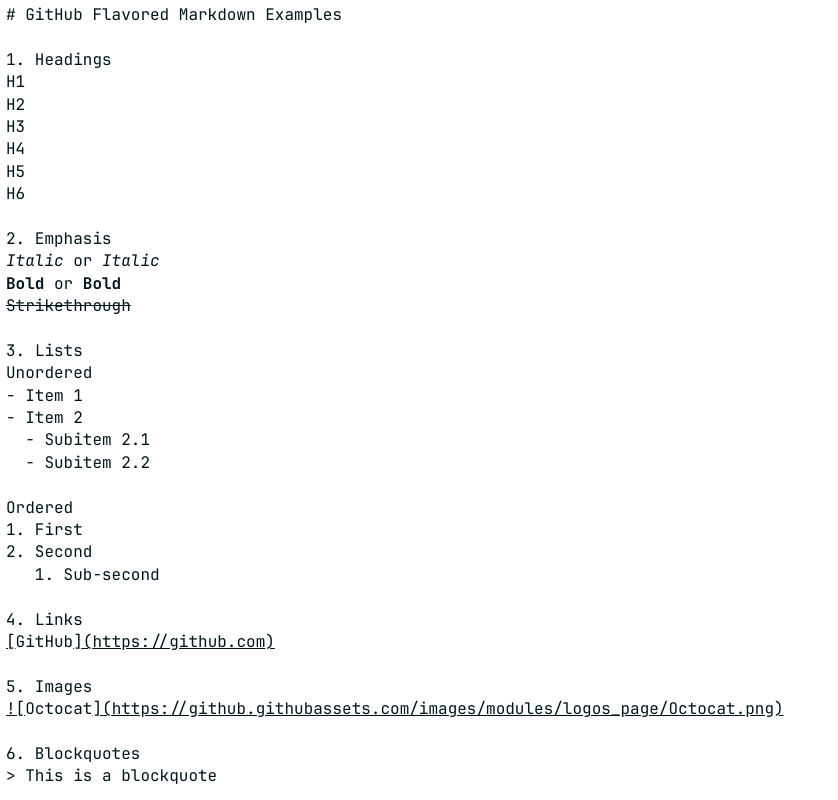
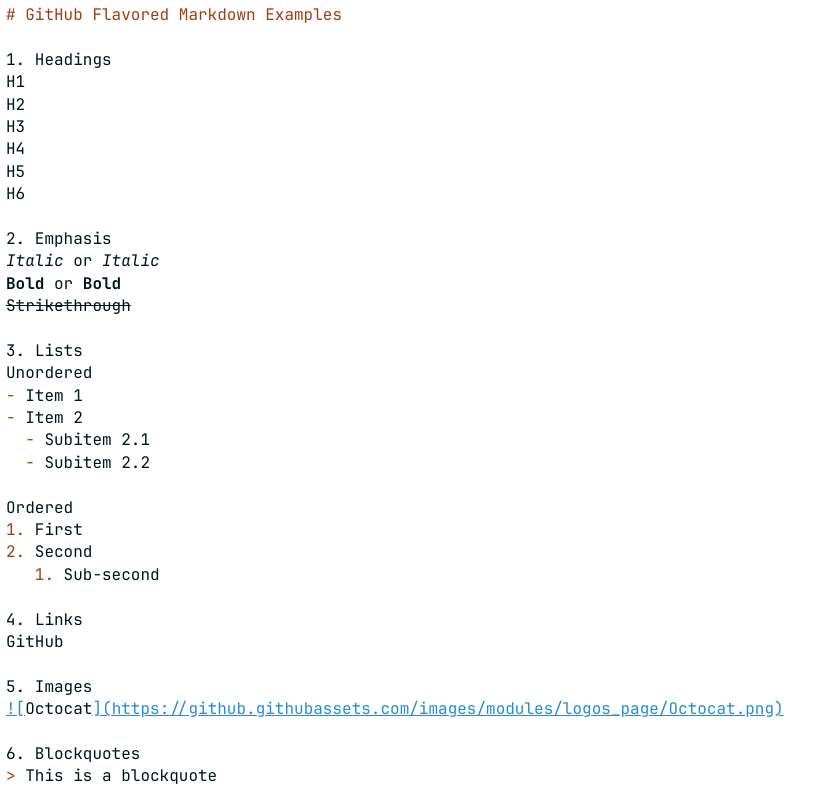
Before and after one commit to WilliamDavidson-02/rune, a React (Vite) app: page / in a window 1280 px wide. Shown: the whole page, without its empty margins (0-838 px from the left). Built offline with nearby package versions, Linux system fonts and the light colour scheme; no server answers.

Commit message:
refactor: replacted theme color names with syntax variable naming

```diff
--- a/src/components/editor/themes/runeDefault.ts
+++ b/src/components/editor/themes/runeDefault.ts
@@ -2,147 +2,77 @@ import { tags as t } from "@lezer/highlight"
 
 import { createTheme, type CreateThemeOptions } from "@lib/theme"
 
-export const defaultSettingsRuneLight: CreateThemeOptions["settings"] = {
-	background: "var(--color-light-base-900)",
-	foreground: "var(--color-light-base-000)",
-	selection: "var(--color-light-cyan-400)",
-	selectionMatch: "var(--color-light-orange-300)",
-	gutterBackground: "var(--color-light-base-900)",
-	gutterForeground: "var(--color-light-yellow-500)",
-	inlineCodeForegorund: "var(--color-light-yellow-200)",
-	inlineCodeBackground: "var(--color-light-yellow-400)",
-	linkMarkForeground: "var(--color-light-blue-300)",
-	linkMarkDecoration: "underline",
-	taskMarkerChecked: "var(--color-light-green-300)",
-	tooltipBackground: "var(--color-light-base-800)",
-	tooltipSelectedBackground: "var(--color-light-base-700)"
-}
+export const runeStyles: CreateThemeOptions["styles"] = [
+	{ tag: t.quote, color: "var(--tag-highlight-quote)" },
+	{ tag: t.comment, color: "var(--tag-highlight-comment)" },
 
-export const runeLightStyle: CreateThemeOptions["styles"] = [
-	{ tag: [t.quote], color: "var(--colo-light-base-000)" },
-	{ tag: [t.comment], color: "var(--color-light-base-500)" },
+	{ tag: t.bracket, color: "var(--tag-highlight-bracket)" },
+	{ tag: t.propertyName, color: "var(--tag-highlight-propertyName)" },
+	{ tag: t.meta, color: "var(--tag-highlight-meta)" },
+	{ tag: t.heading, color: "var(--tag-highlight-heading)" },
+
+	{ tag: t.className, color: "var(--tag-highlight-className)" },
+	{ tag: t.variableName, color: "var(--tag-highlight-variableName)" },
+	{ tag: t.atom, color: "var(--tag-highlight-atom)" },
+
+	{ tag: t.attributeName, color: "var(--tag-highlight-attributeName)" },
+	{ tag: t.number, color: "var(--tag-highlight-number)" },
+	{ tag: t.string, color: "var(--tag-highlight-string)" },
+	{ tag: t.bool, color: "var(--tag-highlight-bool)" },
+
+	{ tag: t.keyword, color: "var(--tag-highlight-keyword)" },
+	{ tag: t.typeName, color: "var(--tag-highlight-typeName)" },
+	{ tag: t.typeOperator, color: "var(--tag-highlight-typeOperator)" },
+	{ tag: t.operator, color: "var(--tag-highlight-operator)" },
+	{ tag: t.name, color: "var(--tag-highlight-name)" },
+
+	{ tag: t.regexp, color: "var(--tag-highlight-regexp)" },
+	{ tag: t.strong, color: "var(--tag-highlight-strong)", fontWeight: "bold" },
 	{
-		tag: [t.bracket, t.propertyName, t.meta, t.heading],
-		color: "var(--color-light-orange-200)"
-	},
-	{
-		tag: [t.className, t.variableName, t.atom],
-		color: "var(--color-light-yellow-300)"
-	},
-	{
-		tag: [t.attributeName, t.number, t.string, t.bool],
-		color: "var(--color-light-cyan-300)"
-	},
-	{
-		tag: [
-			t.keyword,
-			t.typeName,
-			t.typeOperator,
-			t.typeName,
-			t.operator,
-			t.name
-		],
-		color: "var(--color-light-green-300)"
-	},
-	{ tag: [t.regexp], color: "var(--color-light-cyan-200)" },
-	{ tag: [t.strong], fontWeight: "bold" },
-	{
-		tag: [t.emphasis],
+		tag: t.emphasis,
+		color: "var(--tag-highlight-emphasis)",
 		fontStyle: "italic"
 	},
 	{
 		tag: t.strikethrough,
+		color: "var(--tag-highlight-strikethrough)",
 		textDecoration: "line-through"
 	},
-	{
-		tag: [t.strong, t.emphasis, t.strikethrough],
-		color: "var(--colo-light-base-000)"
-	},
-	{
-		tag: t.url,
-		color: "var(--color-light-blue-300)",
-		textDecoration: "underline"
-	}
+
+	{ tag: t.url, color: "var(--tag-highlight-url)", textDecoration: "underline" }
 ]
+
+export const defaultSettingsRune: CreateThemeOptions["settings"] = {
+	background: "var(--cm-background)",
+	foreground: "var(--cm-foreground)",
+	selection: "var(--cm-selection)",
+	selectionMatch: "var(--cm-selectionMatch)",
+	gutterBackground: "var(--cm-gutterBackground)",
+	gutterForeground: "var(--cm-gutterForeground)",
+	inlineCodeForegorund: "var(--cm-inlineCodeForeground)",
+	inlineCodeBackground: "var(--cm-inlineCodeBackground)",
+	linkMarkForeground: "var(--cm-linkMarkForeground)",
+	linkMarkDecoration: "var(--cm-linkMarkDecoration)",
+	taskMarkerChecked: "var(--cm-taskMarkerChecked)",
+	tooltipBackground: "var(--cm-tooltipBackground)",
+	tooltipSelectedBackground: "var(--cm-tooltipSelectedBackground)"
+}
 
 export const runeLightInit = () => {
 	return createTheme({
 		theme: "light",
-		settings: defaultSettingsRuneLight,
-		styles: runeLightStyle
+		settings: defaultSettingsRune,
+		styles: runeStyles
 	})
 }
 
 export const runeLight = runeLightInit()
 
-export const defaultSettingsRuneDark: CreateThemeOptions["settings"] = {
-	background: "var(--color-dark-base-900)",
-	foreground: "var(--color-dark-base-000)",
-	selection: "var(--color-dark-cyan-400)",
-	selectionMatch: "var(--color-dark-orange-300)",
-	gutterBackground: "var(--color-dark-base-900)",
-	gutterForeground: "var(--color-dark-yellow-500)",
-	inlineCodeForegorund: "var(--color-dark-yellow-200)",
-	inlineCodeBackground: "var(--color-dark-yellow-400)",
-	linkMarkForeground: "var(--color-dark-blue-300)",
-	linkMarkDecoration: "underline",
-	taskMarkerChecked: "var(--color-dark-green-300)",
-	tooltipBackground: "var(--color-dark-base-800)",
-	tooltipSelectedBackground: "var(--color-dark-base-700)"
-}
-
-export const runeDarkStyle: CreateThemeOptions["styles"] = [
-	{ tag: [t.quote], color: "var(--colo-dark-base-000)" },
-	{ tag: [t.comment], color: "var(--color-dark-base-500)" },
-	{
-		tag: [t.bracket, t.propertyName, t.meta, t.heading],
-		color: "var(--color-dark-orange-200)"
-	},
-	{
-		tag: [t.className, t.variableName, t.atom],
-		color: "var(--color-dark-yellow-300)"
-	},
-	{
-		tag: [t.attributeName, t.number, t.string, t.bool],
-		color: "var(--color-dark-cyan-300)"
-	},
-	{
-		tag: [
-			t.keyword,
-			t.typeName,
-			t.typeOperator,
-			t.typeName,
-			t.operator,
-			t.name
-		],
-		color: "var(--color-dark-green-300)"
-	},
-	{ tag: [t.regexp], color: "var(--color-dark-cyan-200)" },
-	{ tag: [t.strong], fontWeight: "bold" },
-	{
-		tag: [t.emphasis],
-		fontStyle: "italic"
-	},
-	{
-		tag: t.strikethrough,
-		textDecoration: "line-through"
-	},
-	{
-		tag: [t.strong, t.emphasis, t.strikethrough],
-		color: "var(--colo-dark-base-000)"
-	},
-	{
-		tag: t.url,
-		color: "var(--color-dark-blue-300)",
-		textDecoration: "underline"
-	}
-]
-
 export const runeDarkInit = () => {
 	return createTheme({
 		theme: "dark",
-		settings: defaultSettingsRuneDark,
-		styles: runeDarkStyle
+		settings: defaultSettingsRune,
+		styles: runeStyles
 	})
 }
 
--- a/src/lib/editor/decorations.ts
+++ b/src/lib/editor/decorations.ts
@@ -5,18 +5,7 @@ import { toKebab } from "@lib/textTransformation"
 import { getNodeTaskStatus } from "./task"
 import { treeIterator } from "./viewPlugin"
 
-const allowedClassNames = [
-	"InlineCode",
-	"CodeMark",
-	"LinkMark",
-	"TaskMarker",
-	"ATXHeading1",
-	"ATXHeading2",
-	"ATXHeading3",
-	"ATXHeading4",
-	"ATXHeading5",
-	"ATXHeading6"
-]
+const allowedClassNames = ["InlineCode", "CodeMark", "LinkMark", "TaskMarker"]
 
 // To avoid large nested mark dom elements for each attribute we mark all attributes at once
 export const setNodeAttrbutes = treeIterator(({ node, builder, view }) => {
--- a/src/lib/editor/livePreview.ts
+++ b/src/lib/editor/livePreview.ts
@@ -28,8 +28,8 @@ export const WIDGET_MAP = [
 	// "HardBreak",
 	"Emphasis",
 	"StrongEmphasis",
-	"Strikethrough"
-	// "Link",
+	"Strikethrough",
+	"Link"
 	// "Image",
 	// "InlineCode",
 	// "HTMLTag",
--- a/src/styles/dark.css
+++ b/src/styles/dark.css
@@ -58,3 +58,49 @@
     --color-dark-green-400: #596600;
     --color-dark-green-500: #2c3300;
 }
+
+html.dark {
+    --cm-background: var(--color-dark-base-900);
+    --cm-foreground: var(--color-dark-base-000);
+    --cm-selection: var(--color-dark-cyan-400);
+    --cm-selectionMatch: var(--color-dark-orange-300);
+    --cm-gutterBackground: var(--color-dark-base-900);
+    --cm-gutterForeground: var(--color-dark-yellow-500);
+    --cm-inlineCodeForeground: var(--color-dark-yellow-200);
+    --cm-inlineCodeBackground: var(--color-dark-yellow-400);
+    --cm-linkMarkForeground: var(--color-dark-blue-300);
+    --cm-linkMarkDecoration: underline;
+    --cm-taskMarkerChecked: var(--color-dark-green-300);
+    --cm-tooltipBackground: var(--color-dark-base-800);
+    --cm-tooltipSelectedBackground: var(--color-dark-base-700);
+
+    --tag-highlight-quote: var(--color-dark-base-000);
+    --tag-highlight-comment: var(--color-dark-base-500);
+
+    --tag-highlight-bracket: var(--color-dark-orange-200);
+    --tag-highlight-propertyName: var(--color-dark-orange-200);
+    --tag-highlight-meta: var(--color-dark-orange-200);
+    --tag-highlight-heading: var(--color-dark-orange-200);
+
+    --tag-highlight-className: var(--color-dark-yellow-300);
+    --tag-highlight-variableName: var(--color-dark-yellow-300);
+    --tag-highlight-atom: var(--color-dark-yellow-300);
+
+    --tag-highlight-attributeName: var(--color-dark-cyan-300);
+    --tag-highlight-number: var(--color-dark-cyan-300);
+    --tag-highlight-string: var(--color-dark-cyan-300);
+    --tag-highlight-bool: var(--color-dark-cyan-300);
+
+    --tag-highlight-keyword: var(--color-dark-green-300);
+    --tag-highlight-typeName: var(--color-dark-green-300);
+    --tag-highlight-typeOperator: var(--color-dark-green-300);
+    --tag-highlight-operator: var(--color-dark-green-300);
+    --tag-highlight-name: var(--color-dark-green-300);
+
+    --tag-highlight-regexp: var(--color-dark-cyan-200);
+    --tag-highlight-strong: var(--color-dark-base-000);
+    --tag-highlight-emphasis: var(--color-dark-base-000);
+    --tag-highlight-strikethrough: var(--color-dark-base-000);
+
+    --tag-highlight-url: var(--color-dark-blue-300);
+}
--- a/src/styles/light.css
+++ b/src/styles/light.css
@@ -58,3 +58,49 @@
     --color-light-green-400: #bafb00;
     --color-light-green-500: #d6ffac;
 }
+
+html:not(.dark) {
+    --cm-background: var(--color-light-base-900);
+    --cm-foreground: var(--color-light-base-000);
+    --cm-selection: var(--color-light-cyan-400);
+    --cm-selectionMatch: var(--color-light-orange-300);
+    --cm-gutterBackground: var(--color-light-base-900);
+    --cm-gutterForeground: var(--color-light-yellow-500);
+    --cm-inlineCodeForeground: var(--color-light-yellow-200);
+    --cm-inlineCodeBackground: var(--color-light-yellow-400);
+    --cm-linkMarkForeground: var(--color-light-blue-300);
+    --cm-linkMarkDecoration: underline;
+    --cm-taskMarkerChecked: var(--color-light-green-300);
+    --cm-tooltipBackground: var(--color-light-base-800);
+    --cm-tooltipSelectedBackground: var(--color-light-base-700);
+
+    --tag-highlight-quote: var(--color-light-base-000);
+    --tag-highlight-comment: var(--color-light-base-500);
+
+    --tag-highlight-bracket: var(--color-light-orange-200);
+    --tag-highlight-propertyName: var(--color-light-orange-200);
+    --tag-highlight-meta: var(--color-light-orange-200);
+    --tag-highlight-heading: var(--color-light-orange-200);
+
+    --tag-highlight-className: var(--color-light-yellow-300);
+    --tag-highlight-variableName: var(--color-light-yellow-300);
+    --tag-highlight-atom: var(--color-light-yellow-300);
+
+    --tag-highlight-attributeName: var(--color-light-cyan-300);
+    --tag-highlight-number: var(--color-light-cyan-300);
+    --tag-highlight-string: var(--color-light-cyan-300);
+    --tag-highlight-bool: var(--color-light-cyan-300);
+
+    --tag-highlight-keyword: var(--color-light-green-300);
+    --tag-highlight-typeName: var(--color-light-green-300);
+    --tag-highlight-typeOperator: var(--color-light-green-300);
+    --tag-highlight-operator: var(--color-light-green-300);
+    --tag-highlight-name: var(--color-light-green-300);
+
+    --tag-highlight-regexp: var(--color-light-cyan-200);
+    --tag-highlight-strong: var(--color-light-base-000);
+    --tag-highlight-emphasis: var(--color-light-base-000);
+    --tag-highlight-strikethrough: var(--color-light-base-000);
+
+    --tag-highlight-url: var(--color-light-blue-300);
+}
```
Lines whose indentation alone changed are shown as unchanged.
